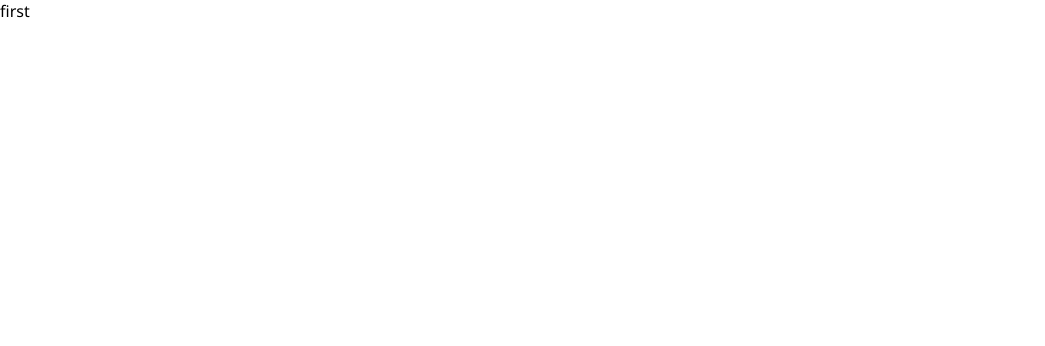
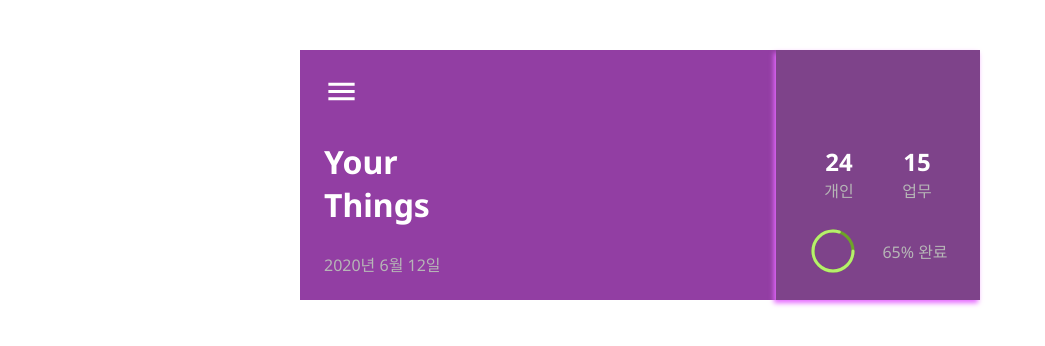
Before and after one commit to LeeSeongJinCa/TS-React-Redux, a React app: page / in a window 1280 px wide. Shown: the top 346 px of the page, without its empty margins (0-1045 px from the left). Built offline with nearby package versions, Linux system fonts and the light colour scheme.

Commit message:
[MODIFY] <src/**> 죄송합니다. 힘들어서 다 넣겠습니다.. ㅜ
2020.06.13

```diff
--- a/package.json
+++ b/package.json
@@ -5,6 +5,7 @@
   "main": "index.js",
   "scripts": {
     "test": "echo \"Error: no test specified\" && exit 1",
+    "dev": "webpack-dev-server",
     "start": "webpack-dev-server --content-base dist/ --mode development --hot --inline --open",
     "build": "webpack --mode production"
   },
--- a/src/App.tsx
+++ b/src/App.tsx
@@ -7,13 +7,13 @@
 //   HeaderContainer,
 //   ModalContainer,
 // } from './containers';
-// import Routing from './Routing';
+import Routing from './Routing';
 
-function App() {
+const App = () => {
   return (
     <BrowserRouter>
       <GlobalStyle />
-    {/*
+      {/*
       <MainWrapper>
       <SideBarContainer />
       <ChattingContainer />
@@ -24,9 +24,9 @@
       </ContentWrapper>
       </MainWrapper>
     */}
-      <div>first</div>
+      <Routing />
     </BrowserRouter>
   );
-}
+};
 
 export default App;
--- a/src/GlobalStyle.ts
+++ b/src/GlobalStyle.ts
@@ -41,7 +41,17 @@
 
 * {
   font-family: 'Noto Sans', 'Noto Sans KR', sans-serif;
+  box-sizing: border-box;
+}
+
+#root {
+  width: 680px;
+  margin: 50px auto 0;
 }
 `;
 
-export const globalColor = '#a15eea';
+export const globalColor = '#E669FF';
+export const globalBackColor = '#923EA3';
+export const globalButtonColor = '#D96CF0';
+export const globalComplementaryColor = '#6EA329';
+export const globalComplementaryBackColor = '#B6F06C';
--- /dev/null
+++ b/src/Routing.tsx
@@ -0,0 +1,29 @@
+import React from 'react';
+import { Route } from 'react-router-dom';
+import {
+  // NoticeContainer,
+  // MypageContainer,
+  // ApplyStayContainer,
+  // ApplyExtensionContainer,
+  MainContainer,
+} from './containers';
+
+interface RoutingProps {}
+
+const Routing: React.StatelessComponent<RoutingProps> = () => {
+  return (
+    <>
+      <Route path="/" component={MainContainer} exact={true} />
+      {/* <Route path="/etc/notice" component={NoticeContainer} exact />
+      <Route path="/etc/mypage" component={MypageContainer} exact />
+      <Route path="/apply/stay" component={ApplyStayContainer} exact />
+      <Route
+        path="/apply/extension"
+        component={ApplyExtensionContainer}
+        exact
+      /> */}
+    </>
+  );
+};
+
+export default Routing;
--- a/src/components/PreviewMain/PreviewMain.tsx
+++ b/src/components/PreviewMain/PreviewMain.tsx
@@ -1,15 +1,23 @@
-import React from 'react';
+import * as React from 'react';
+import * as S from './style';
+import hamburgerIconSvg from '../../assets/icon/hamburgerIcon.svg';
 
-interface Props {
-
-}
+interface Props {}
 
 const PreviewMain: React.FC<Props> = () => {
   return (
-    <div>
-
-    </div>
+    <S.PreviewMain>
+      <div>
+        <S.PreviewHamburgerMenu
+          src={hamburgerIconSvg}
+          alt="hamburgerIcon"
+          title="hamburgerIcon"
+        />
+      </div>
+      <h1>Your <br /> Things</h1>
+      <span>2020년 6월 12일</span>
+    </S.PreviewMain>
   )
 }
 
-export default PreviewMain
+export default PreviewMain;
--- a/src/components/PreviewMain/style.ts
+++ b/src/components/PreviewMain/style.ts
@@ -1 +1,15 @@
 import styled from "styled-components";
+
+export const PreviewMain = styled.div`
+  display: flex;
+  flex-direction: column;
+  justify-content: space-between;
+  height: 100%;
+  img {
+    width: 35px;
+  }
+`;
+
+export const PreviewHamburgerMenu = styled.img`
+  width: 35px;
+`;
--- /dev/null
+++ b/src/components/index.js
@@ -0,0 +1,8 @@
+// import ModalButton from "./Modals/ModalButton/ModalButton.tsx";
+import Main from './Main/Main.tsx';
+import PreviewMain from './PreviewMain/PreviewMain.tsx';
+
+export {
+  Main,
+  PreviewMain
+};
--- /dev/null
+++ b/src/containers/Main/Main.tsx
@@ -0,0 +1,15 @@
+import React from 'react';
+import { Main } from '../../components';
+
+interface Props {
+
+}
+
+const MainContainer: React.FC<Props> = () => {
+  return (
+    <Main>
+    </Main>
+  )
+}
+
+export default MainContainer;
--- /dev/null
+++ b/src/containers/index.js
@@ -0,0 +1,6 @@
+// import ModalButton from "./Modals/ModalButton/ModalButton.tsx";
+import MainContainer from './Main/Main.tsx';
+
+export {
+  MainContainer,
+};
--- a/webpack.config.js
+++ b/webpack.config.js
@@ -1,3 +1,4 @@
+const webpack = require("webpack");
 const { CleanWebpackPlugin } = require('clean-webpack-plugin');
 const HtmlWebpackPlugin = require('html-webpack-plugin');
 const MiniCssExtractPlugin = require('mini-css-extract-plugin');
@@ -30,7 +31,7 @@
         ],
       },
       {
-        test: /\.(png|jpe?g|svg|gif|ttf|woff|woff2|eot|TTF)$/,
+        test: /\.(jpg|png|jpe?g|svg|gif|ttf|woff|woff2|eot|TTF)$/i,
         use: [
           {
             loader: 'url-loader',
@@ -56,11 +57,13 @@
       filename: '[name].css',
       chunkFilename: '[id].css',
     }),
+    new webpack.HotModuleReplacementPlugin(),
   ],
   devtool: 'inline-source-map',
   devServer: {
     inline: true,
     port: 7778,
+    hot: true,
     historyApiFallback: true,
   },
 };
```
Also changed, not shown: tslint.json (+11 -1 lines), src/assets/icon/backgroundPurple.jpg (renamed from src/assets/icon/background-purple.jpg), src/assets/icon/hamburgerIcon.svg.
